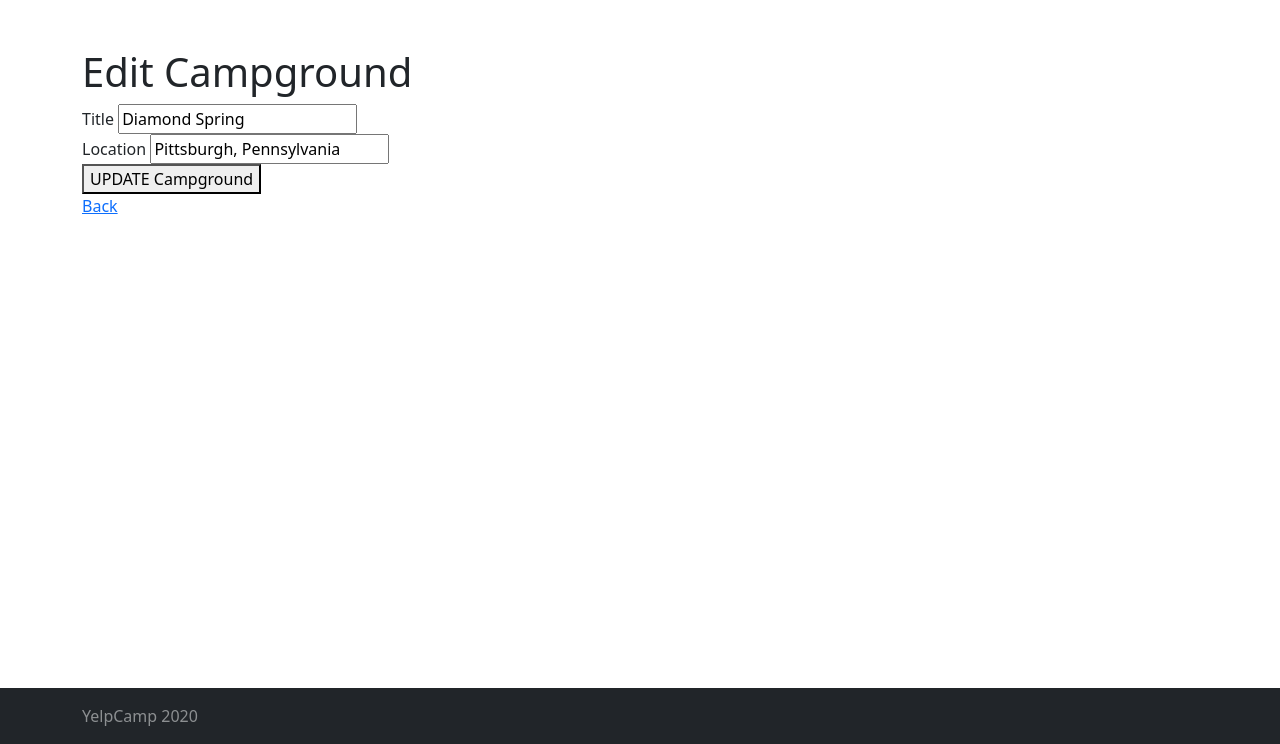
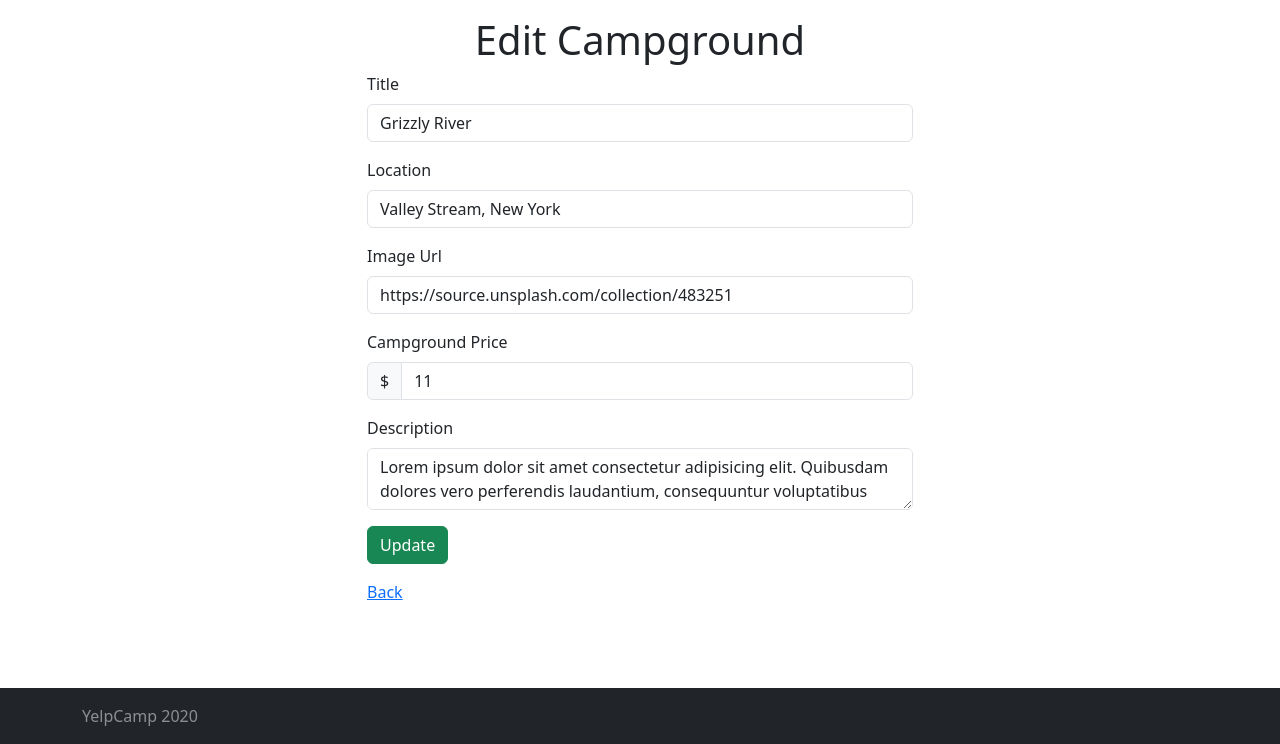
Before and after one commit to lollyca/YelpCamp, a Node server app: page /campgrounds/600000000000000000000003/edit in a window 1280 px wide. Shown: the part 56-800 px from the top of the page. Run offline with Node 20, Linux system fonts and the light colour scheme; data comes from the database, SQL or seed files in the repository; some libraries are stand-ins or nearby versions.

Commit message:
Adding Basic Styles

```diff
--- a/models/campground.js
+++ b/models/campground.js
@@ -4,9 +4,10 @@ const Schema = mongoose.Schema;
 const CampgroundSchema = new Schema({
     title: String,
     name: String,
-    price: String,
+    price: Number,
     description: String,
-    location: String
+    location: String,
+    image: String
 });
 
 const Camp = mongoose.model('Camp', CampgroundSchema);
--- a/seeds/index.js
+++ b/seeds/index.js
@@ -20,10 +20,14 @@ const sample = array => array[Math.floor(Math.random() * array.length)];
 const seedDB = async () => {
     await Campground.deleteMany({});
     for (let i = 0; i < 50; i++) {
+        const price = Math.floor(Math.random() * 20) + 10;
         const random1000 = Math.floor(Math.random() * 1000);
         const camp = new Campground({
             location: `${cities[random1000].city}, ${cities[random1000].state}`,
-            title: `${sample(descriptors)} ${sample(places)}`
+            title: `${sample(descriptors)} ${sample(places)}`,
+            image: 'https://source.unsplash.com/collection/483251',
+            description: 'Lorem ipsum dolor sit amet consectetur adipisicing elit. Quibusdam dolores vero perferendis laudantium, consequuntur voluptatibus nulla architecto, sit soluta esse iure sed labore ipsam a cum nihil atque molestiae deserunt!',
+            price
         });
         await camp.save();
     };
--- a/views/campgrounds/edit.ejs
+++ b/views/campgrounds/edit.ejs
@@ -1,14 +1,39 @@
 <% layout('layouts/boilerplate') -%>
-    <h1>Edit Campground</h1>
-    <form action="/campgrounds/<%=campground._id%>?_method=PUT" method="POST">
-        <div>
-            <label for="title">Title</label>
-            <input type="text" id="title" name="campground[title]" value="<%=campground.title%>">
+<div class="row">
+    <h1 class="text-center">Edit Campground</h1>
+    <div class="col-6 offset-3">
+        <form action="/campgrounds/<%=campground._id%>?_method=PUT" method="POST">
+            <div class="mb-3">
+                <label for="title" class="form-label">Title</label>
+                <input type="text" id="title" name="campground[title]" value="<%=campground.title%>" class="form-control">
+            </div>
+            <div class="mb-3">
+                <label for="location" class="form-label">Location</label>
+                <input type="text" id="location" name="campground[location]" value="<%=campground.location%>" class="form-control">
+            </div>
+            <div class="mb-3">
+                <label class="form-label" for="image">Image Url</label>
+                <input class="form-control" type="text" id="image" name="campground[image]"
+                    value="<%=campground.image %>">
+            </div>
+            <div class="mb-3">
+                <label class="form-label" for="price">Campground Price</label>
+                <div class="input-group">
+                    <span class="input-group-text" id="price-label">$</span>
+                    <input type="text" class="form-control" id="price" placeholder="0.00" aria-label="price"
+                        aria-describedby="price-label" name="campground[price]" value="<%=campground.price %>">
+                </div>
+            </div>
+
+            <div class="mb-3">
+                <label class="form-label" for="description">Description</label>
+                <textarea class="form-control" type="text" id="description"
+                    name="campground[description]"><%= campground.description%></textarea>
+            </div>
+            <button type="submit" class="btn btn-success">Update</button>
+        </form>
+        <div class="mt-3">
+            <a href="/campgrounds/<%=campground._id%>">Back</a>
         </div>
-        <div>
-            <label for="location">Location</label>
-            <input type="text" id="location" name="campground[location]" value="<%=campground.location%>">
-        </div>
-        <button>UPDATE Campground</button>
-    </form>
-    <a href="/campgrounds/<%=campground._id%>">Back</a>
+    </div>
+</div>
--- a/views/layouts/boilerplate.ejs
+++ b/views/layouts/boilerplate.ejs
@@ -12,7 +12,7 @@
 
 <body class="d-flex flex-column vh-100">
         <%- include('../partials/navbar') %>
-    <main class="container mt-5">
+    <main class="container mt-3">
         <%- body -%>
     </main>
     <script src="https://cdn.jsdelivr.net/npm/bootstrap@5.3.0-alpha3/dist/js/bootstrap.bundle.min.js"
```
Also changed, not shown: views/campgrounds/index.ejs (+16 -3 lines), views/campgrounds/new.ejs (+33 -13 lines), views/campgrounds/show.ejs (+31 -13 lines).
